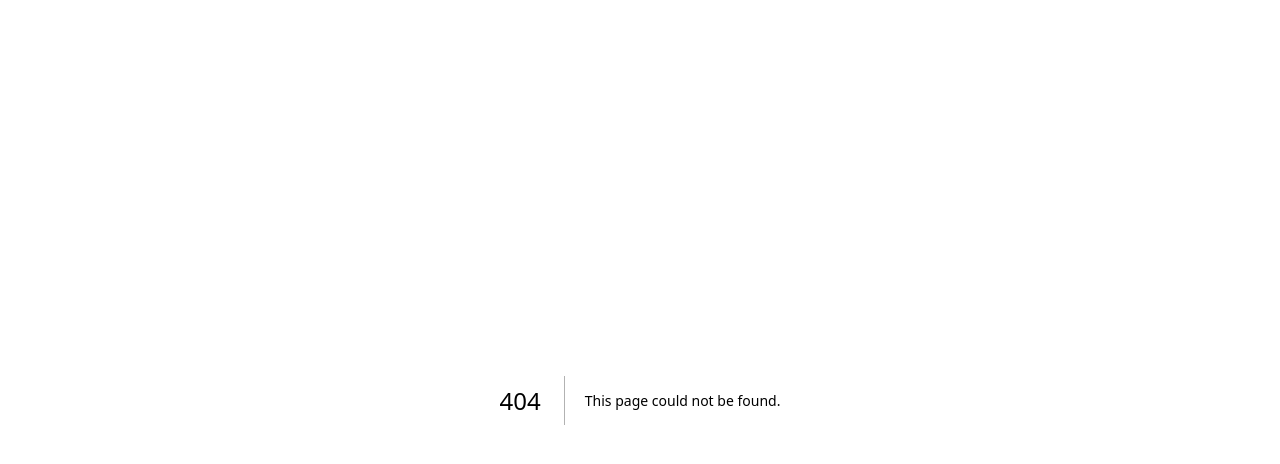
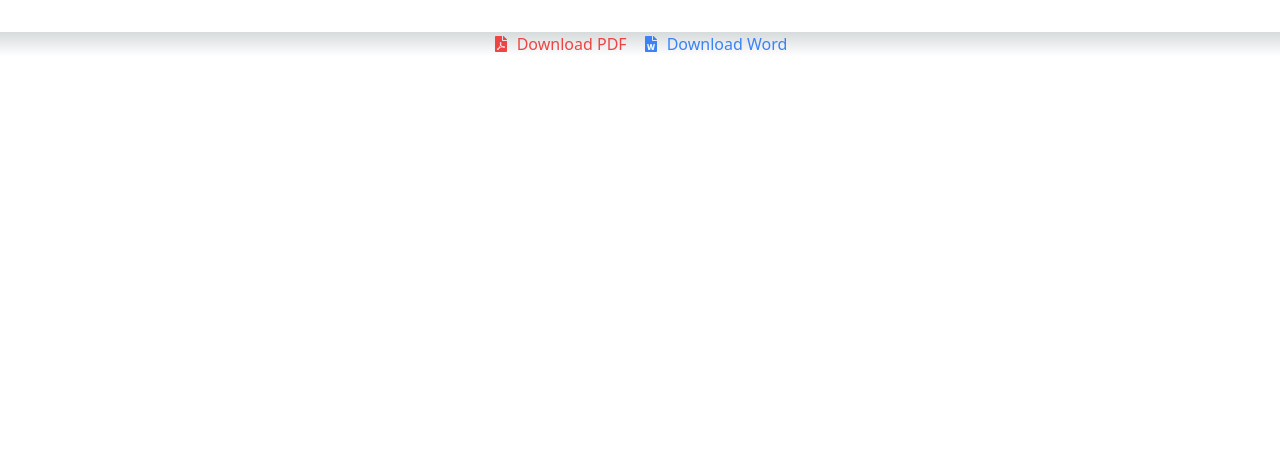
Before and after one commit to rossbrannigan/ross2, a Next.js app: page /DownloadLinks in a window 1280 px wide. Before the commit this address had no page. Shown: the top 464 px of the page. Built offline with nearby package versions, Linux system fonts and the light colour scheme.

Commit message:
Updated CV

```diff
--- /dev/null
+++ b/src/pages/DownloadLinks.js
@@ -0,0 +1,22 @@
+import Link from 'next/link';
+import { FaFilePdf, FaFileWord } from 'react-icons/fa';
+
+const DownloadLinks = () => (
+  <div className="flex justify-center mt-8">
+    <Link href="/Ross_CV.pdf" passHref>
+      <div className="text-red-500 hover:text-gray-700 mr-4 flex items-center cursor-pointer">
+        <FaFilePdf className="mr-2" />
+        Download PDF
+      </div>
+    </Link>
+
+    <Link href="/Ross_CV.docx" passHref>
+      <div className="text-blue-500 hover:text-gray-700 flex items-center cursor-pointer">
+        <FaFileWord className="mr-2" />
+        Download Word
+      </div>
+    </Link>
+  </div>
+);
+
+export default DownloadLinks;
--- a/src/pages/cv.js
+++ b/src/pages/cv.js
@@ -7,6 +7,7 @@ import Footer from "./footer";
 import { FaDownload } from 'react-icons/fa';
 import { FaFilePdf, FaFileWord } from 'react-icons/fa';
 import Link from 'next/link';
+import DownloadLinks from './DownloadLinks';
 
 export default function Home() {
   return (
@@ -59,22 +60,9 @@ export default function Home() {
       {/* Header */}
       <Header />
 
+
       {/* Updated Download Links for CV */}
-      <div className="flex justify-center mt-8">
-  <Link href="./Ross_CV.pdf" passHref>
-    <div className="text-red-500 hover:text-gray-700 mr-4 flex items-center cursor-pointer">
-      <FaFilePdf className="mr-2" />
-      Download PDF
-    </div>
-  </Link>
-
-  <Link href="./Ross_CV.docx" passHref>
-    <div className="text-blue-500 hover:text-gray-700 flex items-center cursor-pointer">
-      <FaFileWord className="mr-2" />
-      Download Word
-    </div>
-  </Link>
-</div>
+      <DownloadLinks />
 
        {/* Google Analytics - https://nextjs.org/docs/messages/next-script-for-ga */}
       <GoogleAnalytics gaId="G-R17NJV1L4N" />
```
